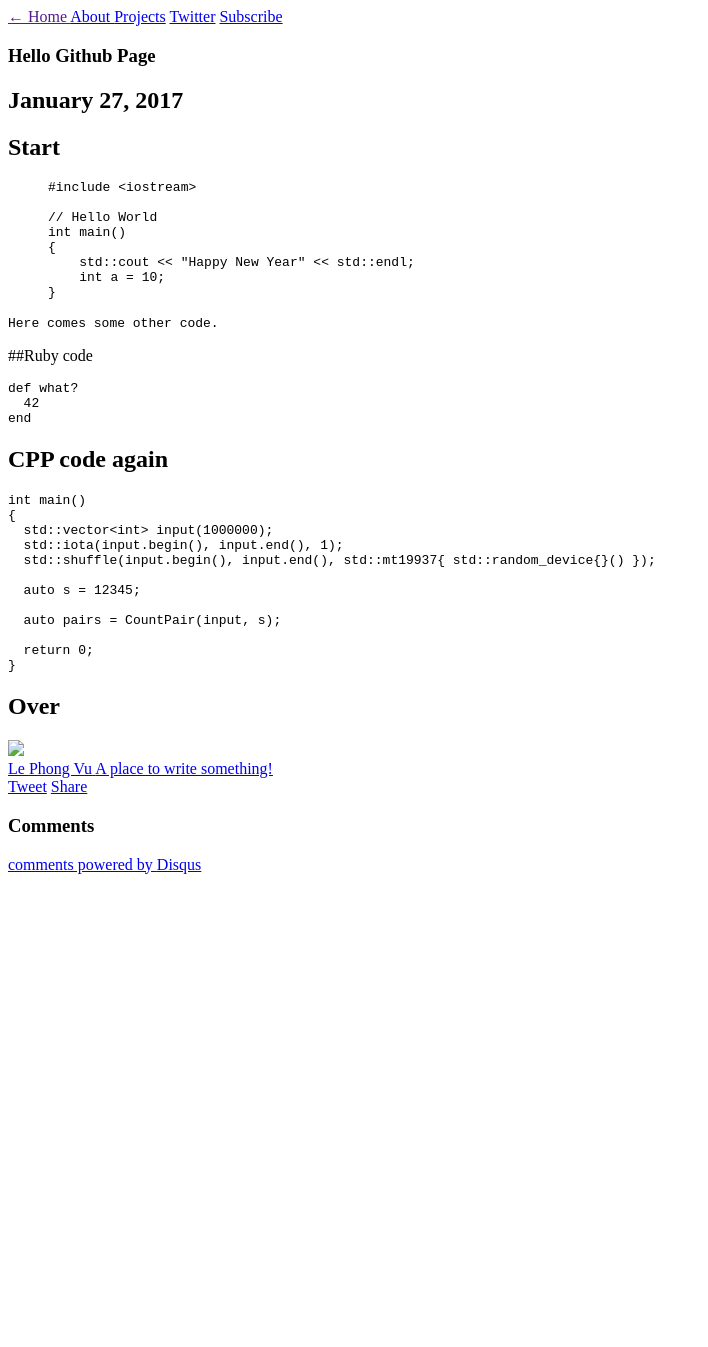
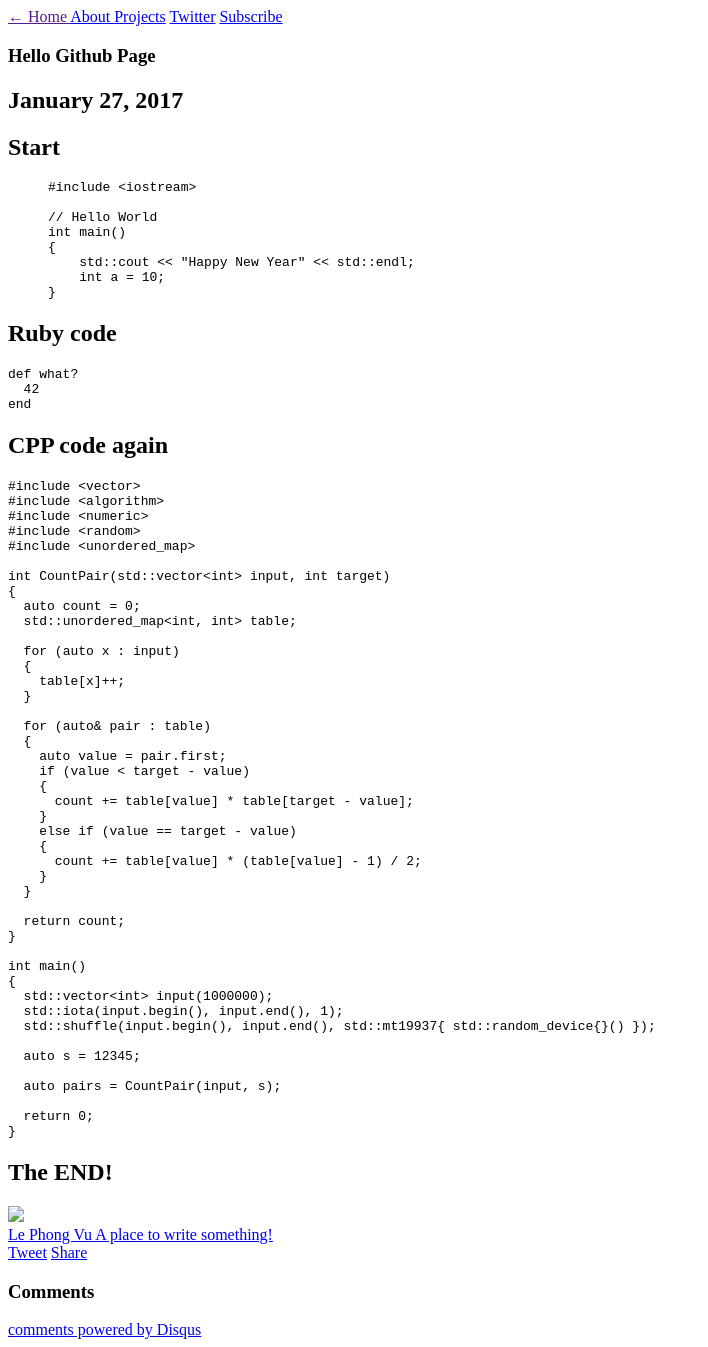
Before and after one commit to lpvcpp/lpvcpp.github.io, a Jekyll site: the page built from _posts/2017-01-27-hello-world-0.1.md, in a window 1280 px wide. Shown: the whole page, without its empty margins (0-708 px from the left). Built offline with Jekyll 4.4.1, drawn with Linux system fonts in a browser that asks for light colours; nearby versions of some CDN libraries; comment, search, counter and statistics services are not loaded; before the commit the page ends 900 px from its top, so only the background shows below that.

Commit message:
update post

```diff
--- a/_posts/2017-01-27-hello-world-0.1.md
+++ b/_posts/2017-01-27-hello-world-0.1.md
@@ -21,12 +21,7 @@ int main()
 {% endhighlight %}
 
 
-~~~~~~~~
-Here comes some other code.
-~~~~~~~~
-
-
-##Ruby code
+## Ruby code
 
 ~~~ ruby
 def what?
@@ -37,6 +32,38 @@ end
 
 ## CPP code again
 ~~~ cpp
+#include <vector>
+#include <algorithm>
+#include <numeric>
+#include <random>
+#include <unordered_map>
+
+int CountPair(std::vector<int> input, int target)
+{
+  auto count = 0;
+  std::unordered_map<int, int> table;
+
+  for (auto x : input)
+  {
+    table[x]++;
+  }
+
+  for (auto& pair : table)
+  {
+    auto value = pair.first;
+    if (value < target - value)
+    {
+      count += table[value] * table[target - value];
+    }
+    else if (value == target - value)
+    {
+      count += table[value] * (table[value] - 1) / 2;
+    }
+  }
+
+  return count;
+}
+
 int main()
 {
   std::vector<int> input(1000000);
@@ -51,4 +78,4 @@ int main()
 }
 ~~~
 
-## Over
+## The END!
```
